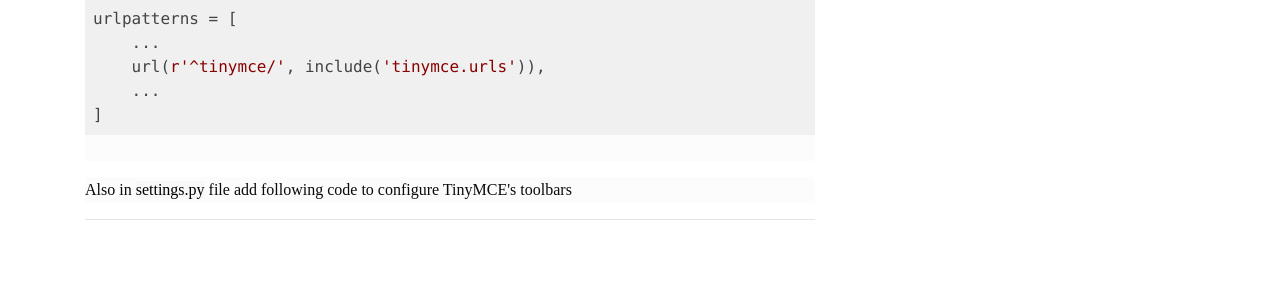
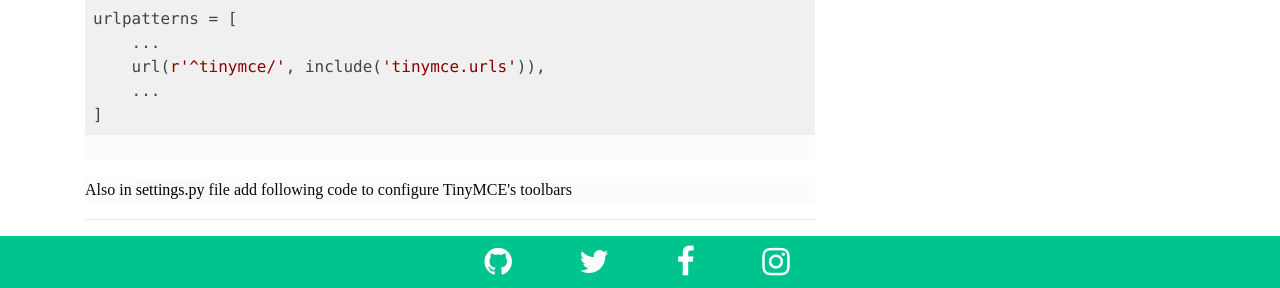
Before and after one commit to mohi7solanki/Django-Blog, a Django app: a page that uses posts/templates/posts/base.html in a window 1280 px wide. Shown: the part 1465-1753 px from the top of the page. Before the commit the page ends 1685 px from the top, so only its background shows below. Run offline with Django 3.2, Linux system fonts and the light colour scheme; data comes from the database, SQL or seed files in the repository; both versions use the stored data as it was before the commit; some libraries are stand-ins or nearby versions.

Commit message:
add footer

```diff
--- /dev/null
+++ b/posts/static/posts/css/font-style.css
@@ -0,0 +1,28 @@
+.icon-3d {
+  padding: 10px;
+  -webkit-animation: icon3d 200ms 10;
+  animation: icon3d 200ms 10;
+  color: #fff;
+}
+.icon-3d:hover {
+  -webkit-animation: icon3d 200ms infinite;
+  animation: icon3d 200ms infinite;
+}
+
+@keyframes icon3d {
+  0% {
+    text-shadow: 5px 4px #f44336, -5px -6px #2196f3;
+  }
+  25% {
+    text-shadow: -5px -6px #f44336, 5px 4px #2196f3;
+  }
+  50% {
+    text-shadow: 5px -4px #f44336, -8px 4px #2196f3;
+  }
+  75% {
+    text-shadow: -8px -4px #f44336, -5px -4px #2196f3;
+  }
+  100% {
+    text-shadow: -5px 0 #f44336, 5px -4px #2196f3;
+  }
+}
--- a/posts/static/posts/css/styles.css
+++ b/posts/static/posts/css/styles.css
@@ -1,3 +1,17 @@
+html{
+  height: 100%;
+}
+
+body{
+  height: 100vh;
+  display: flex;
+  flex-direction: column;
+}
+
+.container{
+  flex: 1;
+}
+
 #heading {
 color:#00c48d;
 }
@@ -68,3 +82,9 @@ img {
    background-color: #00c48d !important;
    border:none !important;
 }
+
+footer{
+  width: 100%;
+  height: 150px;
+  background-color: #00c48d !important;
+}
--- a/posts/templates/posts/base.html
+++ b/posts/templates/posts/base.html
@@ -8,6 +8,7 @@
     <link rel="stylesheet" href="https://maxcdn.bootstrapcdn.com/bootstrap/4.0.0-beta/css/bootstrap.min.css" integrity="sha384-/Y6pD6FV/Vv2HJnA6t+vslU6fwYXjCFtcEpHbNJ0lyAFsXTsjBbfaDjzALeQsN6M" crossorigin="anonymous">
     <link rel="stylesheet" href="{% static 'posts/css/styles.css' %}"/>
     <link rel="stylesheet" href="{% static 'posts/css/default.css' %}"/>
+    <link rel="stylesheet" href="{% static 'posts/css/font-style.css' %}"/>
     <link rel="stylesheet" href="https://maxcdn.bootstrapcdn.com/font-awesome/4.7.0/css/font-awesome.min.css"/>
     {% block head_extra %}{% endblock head_extra %}
 </head>
@@ -40,7 +41,7 @@
                 </a>
                 <div class="dropdown-menu" aria-labelledby="navbarDropdownMenuLink">
                     {% for category in categories %}
-                      <a class="dropdown-item text-center text-white" href="/category/{{category.get_slug_list_for_categories |last}}">{{category.name}}</a>
+                      <a class="dropdown-item text-white" href="/category/{{category.get_slug_list_for_categories |last}}">{{category.name}}</a>
                     {% endfor %}
                 </div>
             </li>
@@ -67,6 +68,18 @@
         {% block content %}
         {% endblock content %}
 </div>
+<footer class="footer">
+  <div class="row align-items-center w-100 h-100">
+    <div class="col-lg-4 col-md-6 col-sm-6 mx-auto">
+      <div class="d-flex justify-content-around pl-4">
+        <i class="fa fa-github fa-2x icon-3d"></i>
+        <i class="fa fa-twitter fa-2x icon-3d"></i>
+        <i class="fa fa-facebook fa-2x icon-3d"></i>
+        <i class="fa fa-instagram fa-2x icon-3d"></i>
+      </div>
+    </div>
+  </div>
+</footer>
 <script src="https://code.jquery.com/jquery-3.2.1.slim.min.js" integrity="sha384-KJ3o2DKtIkvYIK3UENzmM7KCkRr/rE9/Qpg6aAZGJwFDMVNA/GpGFF93hXpG5KkN" crossorigin="anonymous"></script>
 
 <script src="https://cdnjs.cloudflare.com/ajax/libs/popper.js/1.11.0/umd/popper.min.js" integrity="sha384-b/U6ypiBEHpOf/4+1nzFpr53nxSS+GLCkfwBdFNTxtclqqenISfwAzpKaMNFNmj4" crossorigin="anonymous"></script>
```
Also changed, not shown: db2.sqlite3 (deleted).
